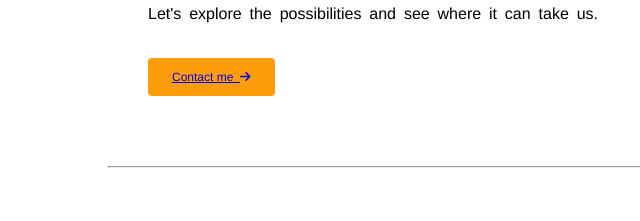
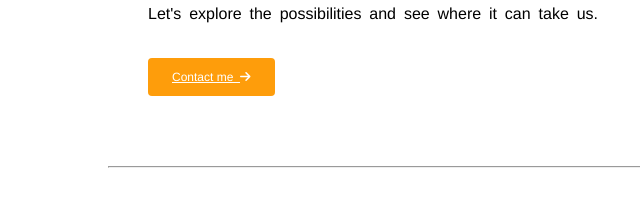
Before and after one commit to 10varsha/Portfolio-website, a plain HTML site: page index.html in a window 1280 px wide. Shown: the part 2968-3189 px from the top of the page, 0-640 px from the left. Drawn offline with nearby package versions, Linux system fonts and the light colour scheme.

Commit message:
updated code

```diff
--- a/style.css
+++ b/style.css
@@ -226,6 +226,11 @@ img{
 #connect .btn{
     margin: 30px 0px;
 }
+
+#connect .btn a{
+    color: #ffffff;
+}
+
 footer{
     margin: 0px 100px 20px 0px;
     padding: 0 0 20px 0;
```
